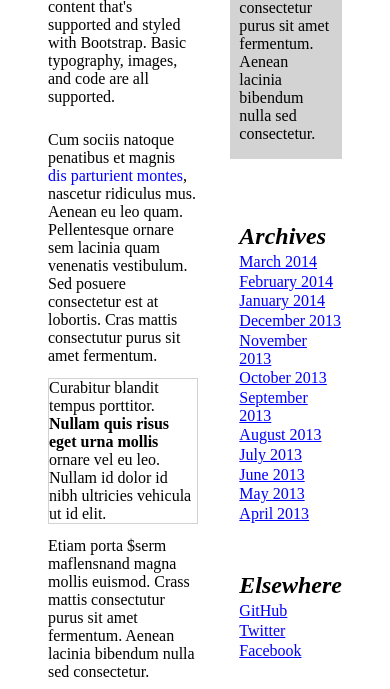
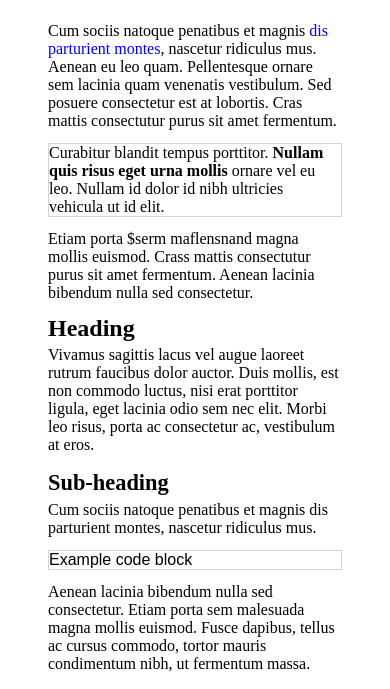
Before and after one commit to intuition0926/react-batch-03272023, a plain HTML site: page blog-2023-03-31/blogpage/blog.html in a window 390 px wide. Shown: the part 251-940 px from the top of the page. Drawn offline with Linux system fonts and the light colour scheme.

Commit message:
add mobile feature

```diff
--- a/blog-2023-03-31/blogpage/blog.html
+++ b/blog-2023-03-31/blogpage/blog.html
@@ -6,6 +6,7 @@
     <title>Blog Title</title>
     <link rel="stylesheet" href="../common.css">
     <link rel="stylesheet" href="blog.css">
+    <link rel="stylesheet" href="../mobile.css">
 </head>
 <body>
     <section class="page-container">
--- a/blog-2023-03-31/mobile.css
+++ b/blog-2023-03-31/mobile.css
@@ -0,0 +1,5 @@
+@media(max-width: 768px) {
+    .grid {
+        grid-template-columns: 1fr;
+    }
+}
```
Also changed, not shown: blog-2023-03-31/homepage/home.html (+1 -0 lines).
